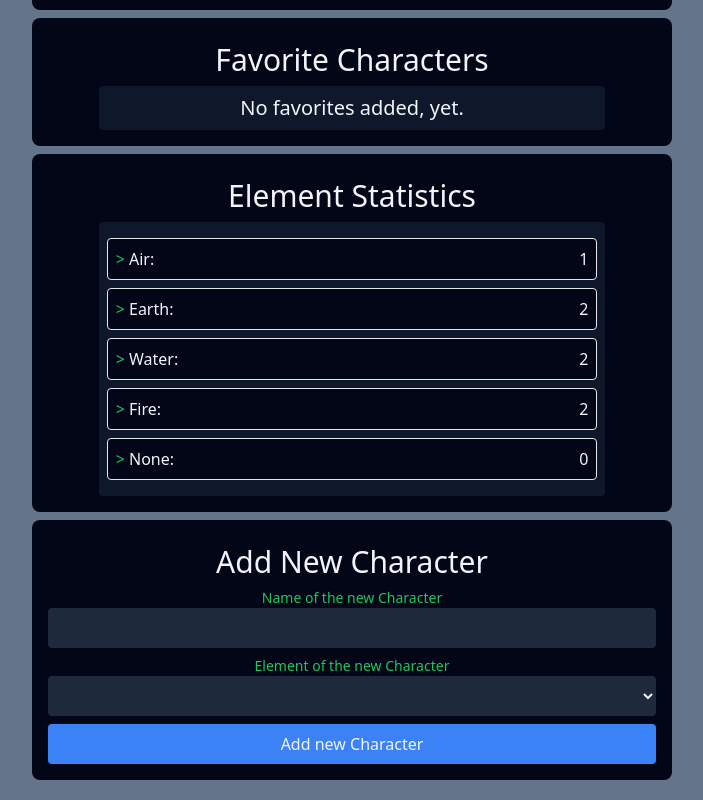
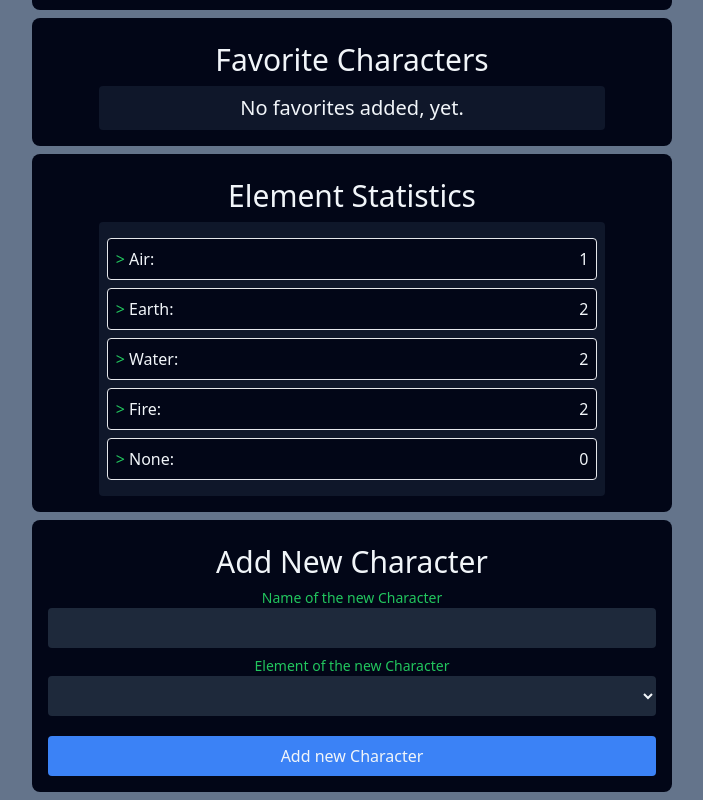
Before and after one commit to Dasajton/avatar-last-airbender-vue, a Vue app: page / in a window 1280 px wide. Shown: the part 402-1202 px from the top of the page, without its empty margins (288-991 px from the left). Built offline with nearby package versions, Linux system fonts and the light colour scheme.

Commit message:
Update button styling in NewCharacter.vue

```diff
--- a/src/components/NewCharacter.vue
+++ b/src/components/NewCharacter.vue
@@ -20,7 +20,7 @@
         <option>Water</option>
         <option>None</option>
       </select>
-      <button @click="addNewCharacter" class="rounded bg-blue-500 p-2 hover:bg-blue-600">
+      <button @click="addNewCharacter" class="mt-3 rounded bg-blue-500 p-2 hover:bg-blue-600">
         Add new Character
       </button>
     </div>
```
